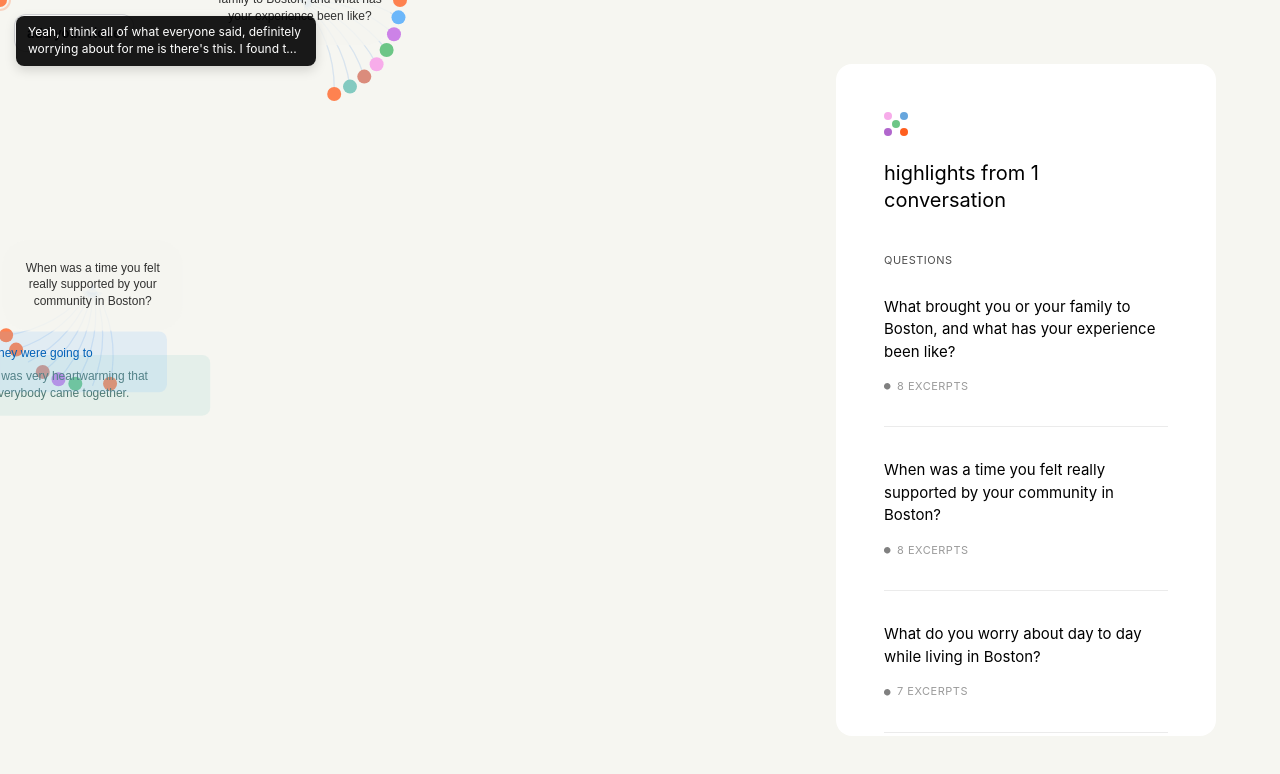
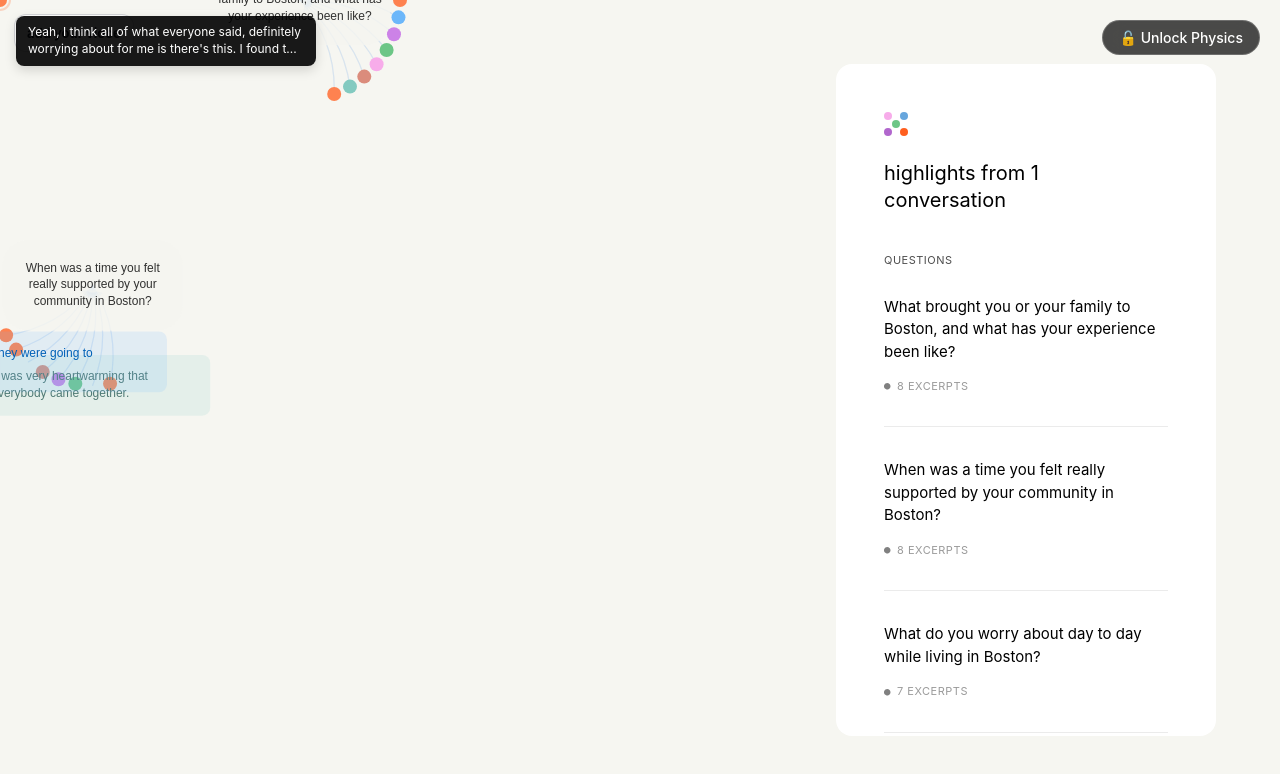
Before and after one commit to maxHolsch/AnthologyAppSplit, a React (Vite) app: page /anthologies/1 in a window 1280 px wide. Shown: the top 774 px of the page. Built offline with nearby package versions, Linux system fonts and the light colour scheme; no server answers; the database is empty; a web font is replaced by a local one.

Commit message:
working physics for umap

```diff
--- a/src/App.tsx
+++ b/src/App.tsx
@@ -1,8 +1,9 @@
-import { useEffect, useState } from 'react';
+import { useEffect, useState, useRef } from 'react';
 import { MapCanvas } from '@components/Map';
 import { CommentRail } from '@components/Rail';
 import { Tooltip } from '@components/UI/Tooltip';
 import { NotificationContainer } from '@components/UI/Notification';
+import { PhysicsControl } from '@components/UI/PhysicsControl';
 import { AudioManager } from '@components/Audio/AudioManager';
 import { AddYourVoiceButton } from '@/components/AddYourVoice/AddYourVoiceButton';
 import { useAnthologyStore, useInteractionStore } from '@stores';
@@ -43,10 +44,16 @@ function App({ anthologySlug }: { anthologySlug?: string }) {
   }, []);
 
   // Load data from Supabase (with JSON fallback)
+  const dataLoadedRef = useRef(false);
+
   useEffect(() => {
+    if (dataLoadedRef.current) return;
+
     const loadAnthologyData = async () => {
       try {
+        dataLoadedRef.current = true;
         // Try loading from Supabase first
+        console.log('[App] Fetching data from Supabase...');
         const data = await GraphDataService.loadAll({ anthologySlug });
 
         if (data.conversations.length > 0) {
@@ -80,7 +87,7 @@ function App({ anthologySlug }: { anthologySlug?: string }) {
     };
 
     loadAnthologyData();
-  }, [loadData, dimensions.width, dimensions.height, anthologySlug]);
+  }, [loadData, anthologySlug]); // Removed dimensions from dependencies to prevent resize loops
 
   if (isLoading) {
     return (
@@ -111,6 +118,9 @@ function App({ anthologySlug }: { anthologySlug?: string }) {
       {/* Global "add your vioce" entry point */}
       <AddYourVoiceButton />
 
+      {/* Physics Control Toggle */}
+      <PhysicsControl />
+
       <main className="app-main">
         <div className="map-container" style={{ width: mapWidth }}>
           <MapCanvas
--- a/src/components/Map/D3Visualization.tsx
+++ b/src/components/Map/D3Visualization.tsx
@@ -40,8 +40,16 @@ export function D3Visualization() {
   const showTooltip = useInteractionStore(state => state.showTooltip);
   const hideTooltip = useInteractionStore(state => state.hideTooltip);
 
+  // Get container ref to fix drag coordinate issue
+  const containerRef = useVisualizationStore(state => state.containerRef);
+
   // Create drag behavior
-  const { createDragBehavior } = useD3Drag(simulation);
+  const { createDragBehavior } = useD3Drag(
+    simulation,
+    // We need to wrap the containerRef from store in a ref object structure
+    // because the hook expects a React RefObject
+    { current: containerRef } as React.RefObject<SVGGElement | null>
+  );
 
   // Apply drag behavior to all node DOM elements
   // This bridges React-rendered nodes with D3 drag behavior
@@ -56,7 +64,7 @@ export function D3Visualization() {
 
     // Bind node data to DOM elements via __data__ property
     // This allows D3 drag behavior to access node data
-    nodeGroups.each(function() {
+    nodeGroups.each(function () {
       const element = this as SVGGElement;
       const nodeId = element.getAttribute('data-node-id');
 
@@ -120,9 +128,9 @@ export function D3Visualization() {
   // Helper function to check if node has valid position
   const hasValidPosition = (node: GraphNode): boolean => {
     return typeof node.x === 'number' &&
-           typeof node.y === 'number' &&
-           !isNaN(node.x) &&
-           !isNaN(node.y);
+      typeof node.y === 'number' &&
+      !isNaN(node.x) &&
+      !isNaN(node.y);
   };
 
   // Separate nodes by type (with position validation)
@@ -158,7 +166,7 @@ export function D3Visualization() {
 
           // Validate both nodes exist and have valid positions
           if (!sourceNode || !targetNode ||
-              !hasValidPosition(sourceNode) || !hasValidPosition(targetNode)) {
+            !hasValidPosition(sourceNode) || !hasValidPosition(targetNode)) {
             return null;
           }
 
--- /dev/null
+++ b/src/components/UI/PhysicsControl.css
@@ -0,0 +1,39 @@
+.physics-control {
+    position: absolute;
+    top: 20px;
+    right: 20px;
+    z-index: 100;
+    pointer-events: auto;
+}
+
+.physics-toggle {
+    background: rgba(0, 0, 0, 0.7);
+    color: white;
+    border: 1px solid rgba(255, 255, 255, 0.2);
+    padding: 8px 16px;
+    border-radius: 20px;
+    cursor: pointer;
+    font-family: inherit;
+    font-size: 14px;
+    font-weight: 500;
+    backdrop-filter: blur(10px);
+    transition: all 0.2s ease;
+    display: flex;
+    align-items: center;
+    gap: 8px;
+}
+
+.physics-toggle:hover {
+    background: rgba(0, 0, 0, 0.85);
+    transform: translateY(-1px);
+    box-shadow: 0 4px 12px rgba(0, 0, 0, 0.2);
+}
+
+.physics-toggle:active {
+    transform: translateY(0);
+}
+
+.physics-toggle.active {
+    background: rgba(74, 144, 226, 0.8);
+    border-color: rgba(74, 144, 226, 0.4);
+}
--- /dev/null
+++ b/src/components/UI/PhysicsControl.tsx
@@ -0,0 +1,21 @@
+
+import React from 'react';
+import { useVisualizationStore } from '@stores';
+import './PhysicsControl.css';
+
+export const PhysicsControl: React.FC = () => {
+    const isPhysicsEnabled = useVisualizationStore(state => state.isPhysicsEnabled);
+    const togglePhysics = useVisualizationStore(state => state.togglePhysics);
+
+    return (
+        <div className="physics-control">
+            <button
+                className={`physics-toggle ${isPhysicsEnabled ? 'active' : ''}`}
+                onClick={togglePhysics}
+                title={isPhysicsEnabled ? "Lock physics (keep nodes static)" : "Unlock physics (allow fluid movement)"}
+            >
+                {isPhysicsEnabled ? '🔒 Lock Physics' : '🔓 Unlock Physics'}
+            </button>
+        </div>
+    );
+};
--- a/src/hooks/useD3Drag.ts
+++ b/src/hooks/useD3Drag.ts
@@ -1,6 +1,6 @@
 import { useCallback } from 'react';
 import * as d3 from 'd3';
-import { useInteractionStore } from '@stores';
+import { useInteractionStore, useVisualizationStore } from '@stores';
 import type { GraphNode } from '@types';
 
 /**
@@ -14,6 +14,7 @@ import type { GraphNode } from '@types';
  */
 export function useD3Drag(
   simulation: d3.Simulation<GraphNode, undefined> | null,
+  containerRef: React.RefObject<SVGGElement | null>,
   onDragStart?: (node: GraphNode) => void,
   onDragEnd?: (node: GraphNode) => void
 ) {
@@ -25,7 +26,16 @@ export function useD3Drag(
   const createDragBehavior = useCallback(() => {
     if (!simulation) return null;
 
-    return d3.drag<SVGElement, GraphNode>()
+    const behavior = d3.drag<SVGElement, GraphNode>();
+
+    // Set container to ensure local coordinates (fixing flying bug on zoom)
+    if (!containerRef.current) {
+      console.warn('Drag behavior initialization skipped: containerRef is null');
+      return null;
+    }
+    behavior.container(containerRef.current);
+
+    return behavior
       .on('start', (event, d) => {
         // Prevent zoom/pan interference during drag
         event.sourceEvent.stopPropagation();
@@ -53,6 +63,7 @@ export function useD3Drag(
 
         if (!d) return;
 
+
         // Update node position
         d.fx = event.x;
         d.fy = event.y;
@@ -66,17 +77,27 @@ export function useD3Drag(
 
         if (!d) return;
 
+
         // Cool down simulation
         if (!event.active) {
           simulation.alphaTarget(0);
         }
 
         // Type-specific node behavior:
-        // - Question nodes stay fixed where dropped (maintain fx/fy)
-        // - Response and pull quote nodes release to continue natural movement
+        // - Question nodes stay fixed (maintain fx/fy)
+        // - Response nodes behave according to global physics state
         if (d.type !== 'question') {
-          d.fx = undefined;
-          d.fy = undefined;
+          // Check global physics state
+          const isPhysicsEnabled = useVisualizationStore.getState().isPhysicsEnabled;
+
+          if (isPhysicsEnabled) {
+            d.fx = undefined;
+            d.fy = undefined;
+          } else {
+            // Keep pinned where dropped
+            d.fx = d.x;
+            d.fy = d.y;
+          }
         }
 
         // Update interaction store
--- a/src/stores/VisualizationStore.ts
+++ b/src/stores/VisualizationStore.ts
@@ -9,7 +9,7 @@ import * as d3 from 'd3';
 import type { GraphNode, GraphEdge } from '@types';
 import type { VisualizationState, VisualizationActions } from '@types';
 
-interface VisualizationStoreType extends VisualizationState, VisualizationActions {}
+interface VisualizationStoreType extends VisualizationState, VisualizationActions { }
 
 export const useVisualizationStore = create<VisualizationStoreType>()(
   devtools(
@@ -24,6 +24,7 @@ export const useVisualizationStore = create<VisualizationStoreType>()(
       resetZoom: null, // Reset zoom utility function
       needsUpdate: false,
       isSimulating: false,
+      isPhysicsEnabled: false,
       tickCount: 0, // Increments on each simulation tick
       renderFrameRate: 60,
       nodeCount: 0,
@@ -81,35 +82,36 @@ export const useVisualizationStore = create<VisualizationStoreType>()(
         const simulation = d3.forceSimulation(d3Nodes)
           .force('link', d3.forceLink(d3Links)
             .id((d: any) => d.id)
-            .distance(150) // Increased distance for more spread
-            .strength(0.5)) // Reduced strength for less pulling together
+            .distance(150) // Keep distance
+            .strength(0.005)) // Increased strength for fluid chain-pulling
           .force('charge', d3.forceManyBody()
-            .strength(-400) // Increased repulsion for more spread
-            .distanceMax(800)) // Increased distance for wider effect
+            .strength(-1) // Reduced repulsion to prevent explosion
+            .distanceMax(800)) // Keep range
           .force('center', d3.forceCenter(centerX, centerY)
-            .strength(0.05)) // Very weak centering to allow spread
+            .strength(0.08)) // Stronger centering to keep floating nodes on screen
           .force('collision', d3.forceCollide()
             .radius((d: any) => {
               // Optimized radii to match visual sizes and prevent overlap
-              // Increased question radius for better spacing between questions
-              if (d.type === 'question') return 130; // Increased from 90 for more spacing between questions
-              if (d.data?.pull_quote) return 120; // ~half of 204px width for pull quote rectangles
-              return 10; // Close to 7px visual radius for standard circle nodes
+              if (d.type === 'question') return 95; // Covers ~190px width (180px pill + padding)
+              if (d.data?.pull_quote) return 140; // Covers ~280px width for pull quotes
+              return 10; // Matches 10px visual hover radius for standard nodes
             })
-            .strength(0.95)) // Increased collision strength to enforce spacing
-          .force('x', d3.forceX(centerX).strength(0.02)) // Very weak X centering
-          .force('y', d3.forceY(centerY).strength(0.02)); // Very weak Y centering
+            .strength(0.1)) // Max collision strength to strictly enforce spacing
+          .force('x', d3.forceX(centerX).strength(0.01)) // Stronger X centering
+          .force('y', d3.forceY(centerY).strength(0.01)); // Stronger Y centering
 
         // Configure simulation
         simulation
-          .velocityDecay(0.6) // Friction
-          .alphaDecay(0.01) // How quickly simulation cools down
+          .velocityDecay(0.9) // Friction: Higher = more viscous (honey-like)
+          .alphaDecay(0.05) // Faster cooling to settle quicker
           .alphaMin(0.001); // Threshold to stop simulation
 
         // Pre-warm simulation: run several ticks before first render
         // This settles nodes closer to their final positions for better initial display
         // Increased to 100 ticks for better initial distribution
-        for (let i = 0; i < 100; i++) {
+        // Pre-warm simulation: run several ticks before first render
+        // Reduced to 50 ticks as high viscosity prevents explosion anyway
+        for (let i = 0; i < 50; i++) {
           simulation.tick();
         }
 
@@ -200,6 +202,32 @@ export const useVisualizationStore = create<VisualizationStoreType>()(
 
       setResetZoom: (fn: ((duration?: number) => void) | null) => {
         set({ resetZoom: fn });
+      },
+
+      togglePhysics: () => {
+        const { isPhysicsEnabled, simulationNodes, simulation } = get();
+        const newState = !isPhysicsEnabled;
+
+        // Apply state change to nodes immediately
+        simulationNodes.forEach(node => {
+          if (node.type === 'response' || node.type === 'question') {
+            if (newState) {
+              // Enable physics: Unpin so forces take over
+              node.fx = undefined;
+              node.fy = undefined;
+            } else {
+              // Disable physics: Pin at current location
+              node.fx = node.x;
+              node.fy = node.y;
+            }
+          }
+        });
+
+        if (simulation) {
+          simulation.alpha(0.3).restart();
+        }
+
+        set({ isPhysicsEnabled: newState });
       }
     }),
     {
--- a/src/types/store.types.ts
+++ b/src/types/store.types.ts
@@ -172,6 +172,7 @@ export interface VisualizationState {
   // Render flags
   needsUpdate: boolean;
   isSimulating: boolean;
+  isPhysicsEnabled: boolean;
   tickCount: number; // Increments on each simulation tick to force re-renders
 
   // Performance
@@ -185,6 +186,7 @@ export interface VisualizationActions {
   updateSimulation: () => void;
   stopSimulation: () => void;
   restartSimulation: () => void;
+  togglePhysics: () => void;
   setSvgRef: (ref: SVGSVGElement | null) => void;
   setContainerRef: (ref: SVGGElement | null) => void;
   setNeedsUpdate: (needsUpdate: boolean) => void;
```
Also changed, not shown: src/stores/AnthologyStore.ts (+8 -2 lines).
